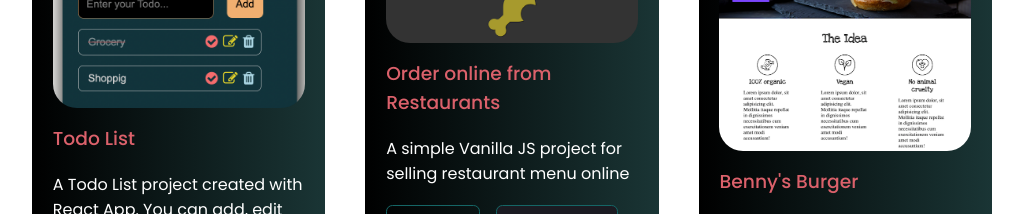
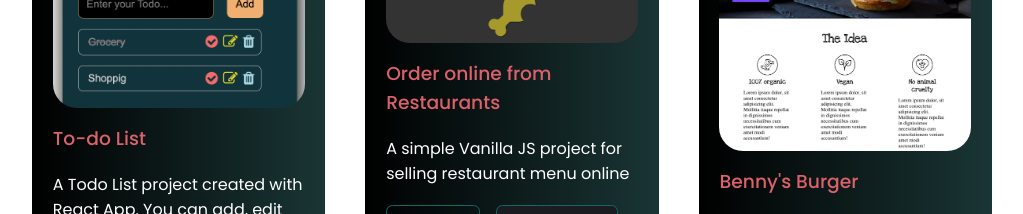
Before and after one commit to nilahomar/react-portfolio, a React (Create React App) app: page / in a window 1280 px wide. Shown: the part 2940-3154 px from the top of the page, without its empty margins (128-1151 px from the left). Built offline with nearby package versions, Linux system fonts and the light colour scheme; no server answers.

Commit message:
title changed

```diff
--- a/src/components/projects/project.js
+++ b/src/components/projects/project.js
@@ -10,7 +10,7 @@ const data = [
   {
     id: 1,
     image: TodoList,
-    title: "Todo List ",
+    title: "To-do List ",
     content:
       "A Todo List project created with React App. You can add, edit and rename the list items.",
     github: "https://github.com/nilahomar/todo_list",
```
